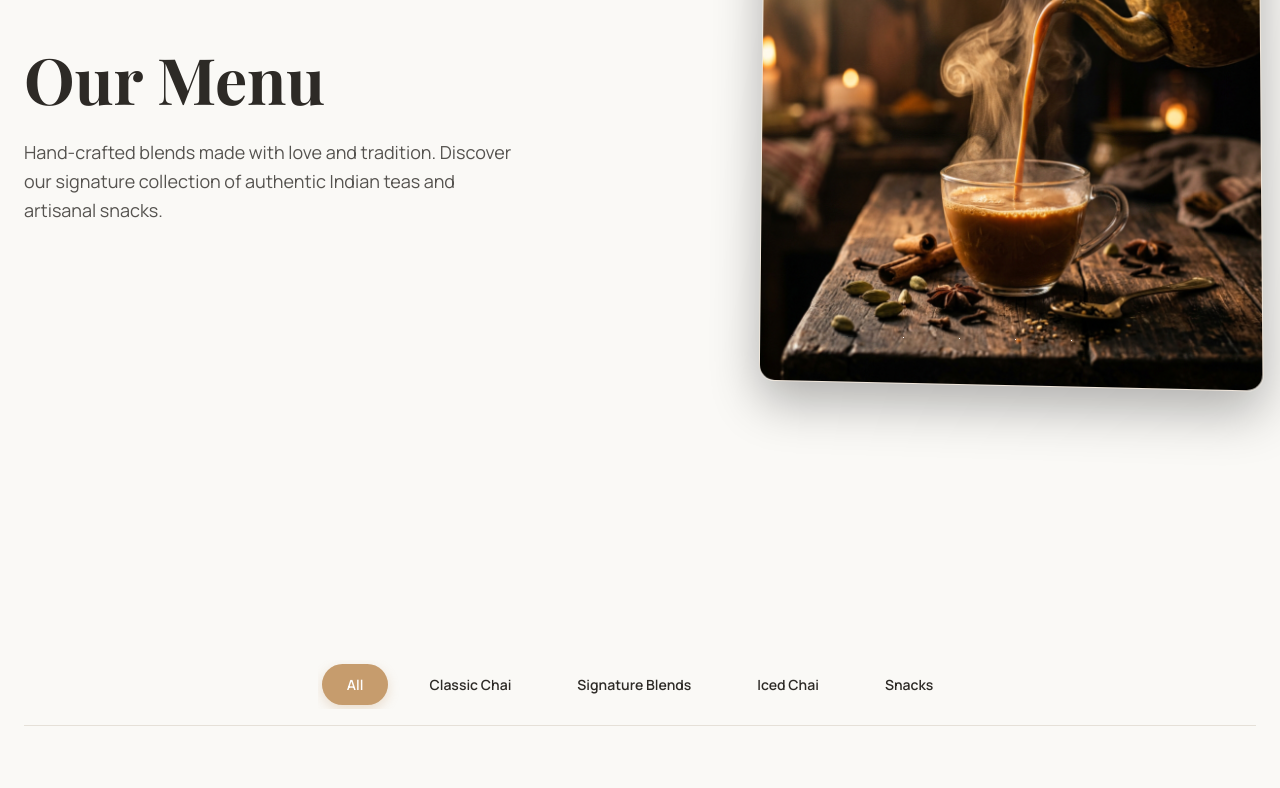
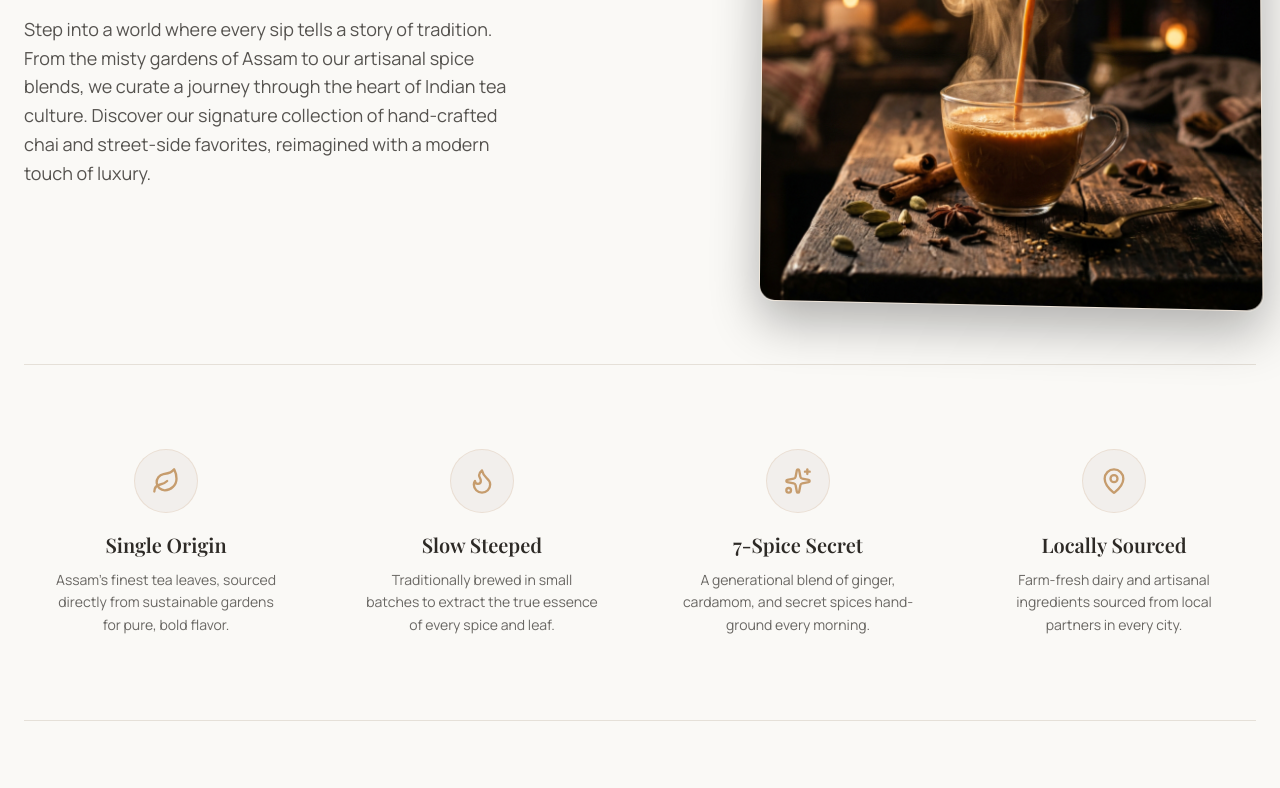
Before and after one commit to shivammane2007/ChaiAdda, a Next.js app: page /menu in a window 1280 px wide. Shown: the part 340-1128 px from the top of the page. Built offline with nearby package versions, Linux system fonts and the light colour scheme; a web font is replaced by a local one.

Commit message:
feat: implement menu page with hero section and philosophy component

```diff
--- a/src/app/menu/page.tsx
+++ b/src/app/menu/page.tsx
@@ -3,6 +3,7 @@ import { Footer } from "@/components/layout/Footer";
 import { MenuGrid } from "@/components/menu/MenuGrid";
 import { SectionWrapper } from "@/components/ui/SectionWrapper";
 import { MenuBanner } from "@/components/menu/MenuBanner";
+import { MenuPhilosophy } from "@/components/menu/MenuPhilosophy";
 import heroStyles from "@/components/menu/MenuHero.module.css";
 import Image from "next/image";
 
@@ -17,13 +18,16 @@ export default function MenuPage() {
             <Navbar />
             <div style={{ paddingTop: '80px' }}> {/* Offset fixed header */}
                 <MenuBanner />
-                <SectionWrapper className="bg-surface">
+                <SectionWrapper className="bg-surface" style={{ paddingBottom: '0' }}>
                     <div className={heroStyles.heroContainer}>
                         <div className={heroStyles.textContent}>
                             <h1 className={heroStyles.title}>Our Menu</h1>
                             <p className={heroStyles.subtitle}>
-                                Hand-crafted blends made with love and tradition.
-                                Discover our signature collection of authentic Indian teas and artisanal snacks.
+                                Step into a world where every sip tells a story of tradition.
+                                From the misty gardens of Assam to our artisanal spice blends, we curate
+                                a journey through the heart of Indian tea culture. Discover our signature
+                                collection of hand-crafted chai and street-side favorites, reimagined
+                                with a modern touch of luxury.
                             </p>
                         </div>
                         <div className={heroStyles.imageContent}>
@@ -40,7 +44,8 @@ export default function MenuPage() {
                         </div>
                     </div>
                 </SectionWrapper>
-                <SectionWrapper>
+                <MenuPhilosophy />
+                <SectionWrapper style={{ paddingTop: '0' }}>
                     <MenuGrid />
                 </SectionWrapper>
             </div>
--- a/src/components/menu/MenuHero.module.css
+++ b/src/components/menu/MenuHero.module.css
@@ -3,7 +3,7 @@
     flex-direction: column;
     align-items: center;
     gap: 40px;
-    padding: 20px 0 60px;
+    padding: 20px 0 20px; /* Reduced from 60px */
 }
 
 @media (min-width: 992px) {
--- /dev/null
+++ b/src/components/menu/MenuPhilosophy.module.css
@@ -0,0 +1,62 @@
+.container {
+    display: grid;
+    grid-template-columns: repeat(1, 1fr);
+    gap: 32px;
+    padding: 60px 0;
+    border-top: 1px solid var(--border);
+    border-bottom: 1px solid var(--border);
+    margin: 40px 0;
+}
+
+@media (min-width: 768px) {
+    .container {
+        grid-template-columns: repeat(2, 1fr);
+    }
+}
+
+@media (min-width: 1024px) {
+    .container {
+        grid-template-columns: repeat(4, 1fr);
+    }
+}
+
+.feature {
+    display: flex;
+    flex-direction: column;
+    align-items: center;
+    text-align: center;
+    padding: 24px;
+    transition: transform 0.3s ease;
+}
+
+.feature:hover {
+    transform: translateY(-5px);
+}
+
+.iconWrapper {
+    width: 64px;
+    height: 64px;
+    display: flex;
+    align-items: center;
+    justify-content: center;
+    background: var(--surface-hover);
+    color: var(--primary);
+    border-radius: 50%;
+    margin-bottom: 20px;
+    border: 1px solid rgba(198, 156, 109, 0.2);
+}
+
+.title {
+    font-family: var(--font-heading);
+    font-size: 20px;
+    margin-bottom: 12px;
+    color: var(--foreground);
+    font-weight: 600;
+}
+
+.description {
+    font-size: 14px;
+    line-height: 1.6;
+    color: var(--foreground);
+    opacity: 0.7;
+}
--- /dev/null
+++ b/src/components/menu/MenuPhilosophy.tsx
@@ -0,0 +1,47 @@
+"use client";
+
+import React from "react";
+import { Leaf, Flame, Sparkles, MapPin } from "lucide-react";
+import styles from "./MenuPhilosophy.module.css";
+import { SectionWrapper } from "@/components/ui/SectionWrapper";
+
+const FEATURES = [
+    {
+        icon: <Leaf size={28} />,
+        title: "Single Origin",
+        description: "Assam's finest tea leaves, sourced directly from sustainable gardens for pure, bold flavor."
+    },
+    {
+        icon: <Flame size={28} />,
+        title: "Slow Steeped",
+        description: "Traditionally brewed in small batches to extract the true essence of every spice and leaf."
+    },
+    {
+        icon: <Sparkles size={28} />,
+        title: "7-Spice Secret",
+        description: "A generational blend of ginger, cardamom, and secret spices hand-ground every morning."
+    },
+    {
+        icon: <MapPin size={28} />,
+        title: "Locally Sourced",
+        description: "Farm-fresh dairy and artisanal ingredients sourced from local partners in every city."
+    }
+];
+
+export function MenuPhilosophy() {
+    return (
+        <SectionWrapper style={{ paddingTop: '0', paddingBottom: '40px' }}>
+            <div className={styles.container}>
+                {FEATURES.map((item, index) => (
+                    <div key={index} className={styles.feature}>
+                        <div className={styles.iconWrapper}>
+                            {item.icon}
+                        </div>
+                        <h3 className={styles.title}>{item.title}</h3>
+                        <p className={styles.description}>{item.description}</p>
+                    </div>
+                ))}
+            </div>
+        </SectionWrapper>
+    );
+}
```
